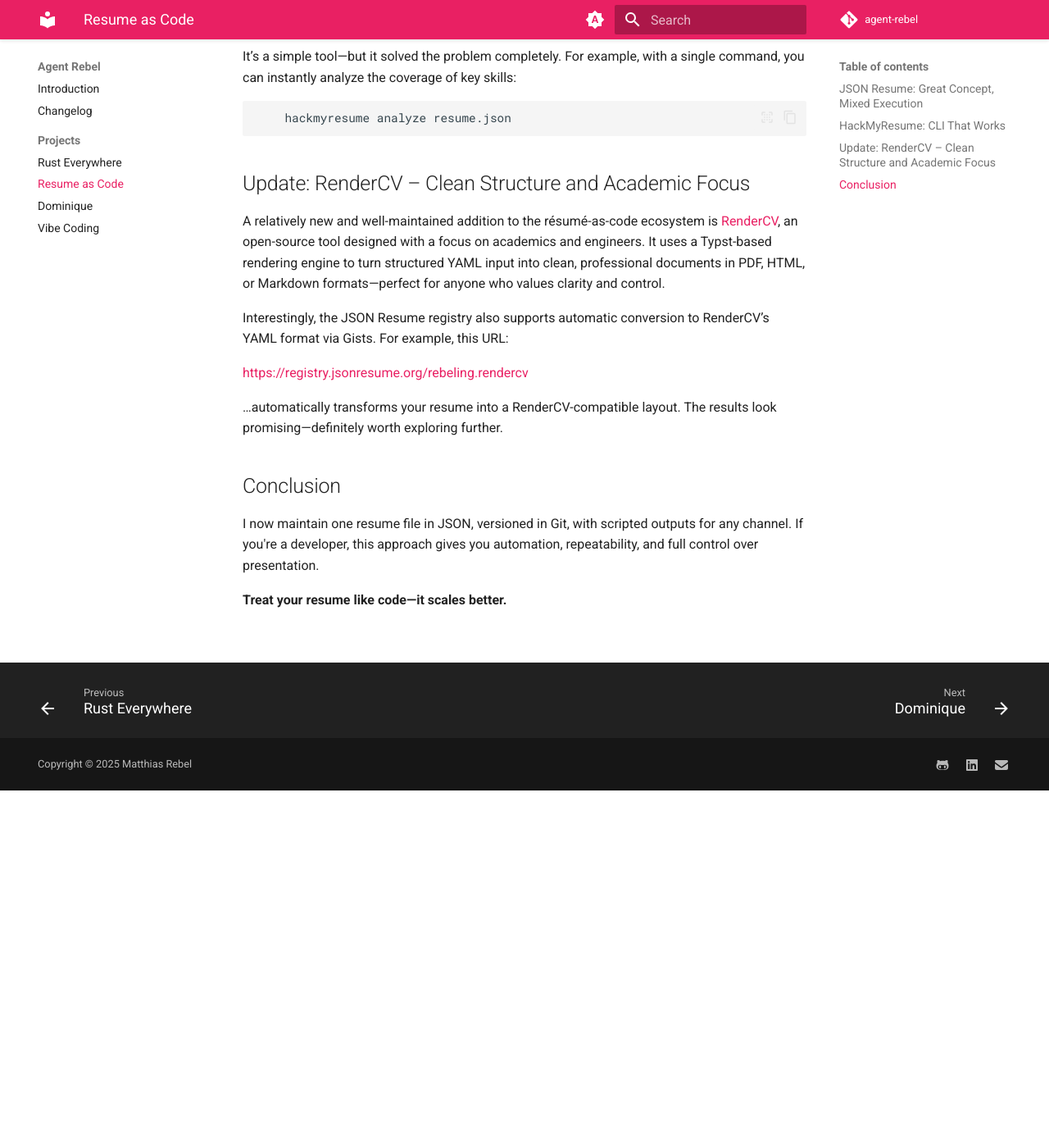
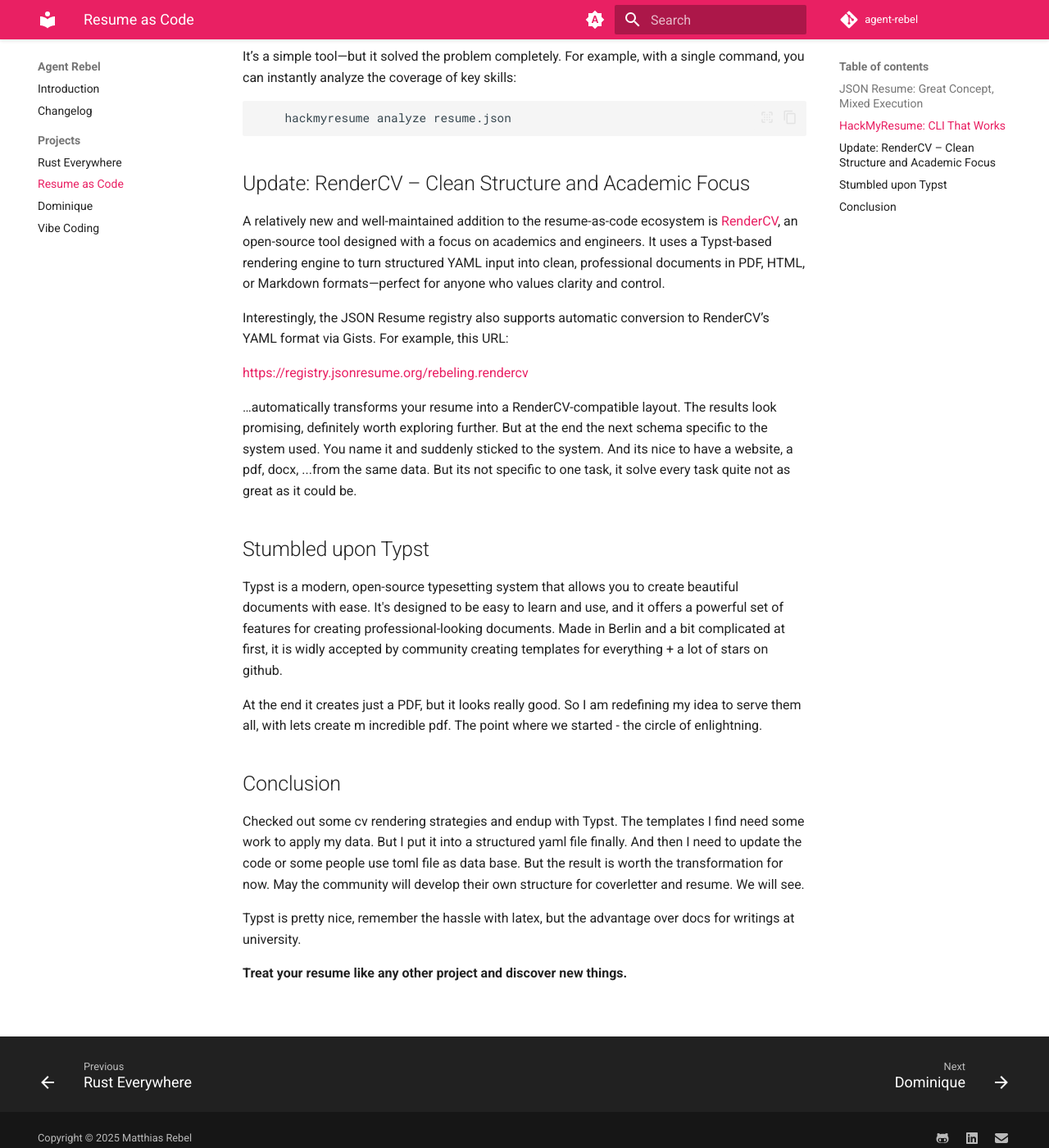
Before and after one commit to rebeling/agent-rebel, an MkDocs documentation site: the page built from docs/projects/resume-as-code.md, in a window 1280 px wide and 1400 px high, scrolled down 1506 px. Shown: the whole window at 82% size. Built offline with MkDocs 1.6.1 and Material for MkDocs 9.7.7, drawn with Linux system fonts in a browser that asks for light colours; before the commit the page ends 2470 px from its top, so only the background shows below that.

```diff
--- a/docs/projects/resume-as-code.md
+++ b/docs/projects/resume-as-code.md
@@ -10,6 +10,7 @@ links:
   - JSON Resume Gist: https://gist.github.com/rebeling
   - HackMyResume: https://github.com/hacksalot/HackMyResume
   - RenderCV: https://rendercv.com
+  - Typst: https://typst.app
 ---
 
 # Resume as Code
@@ -93,17 +94,24 @@ It’s a simple tool—but it solved the problem completely. For example, with a
 
 ## Update: RenderCV – Clean Structure and Academic Focus
 
-A relatively new and well-maintained addition to the résumé-as-code ecosystem is [RenderCV](https://rendercv.com), an open-source tool designed with a focus on academics and engineers. It uses a Typst-based rendering engine to turn structured YAML input into clean, professional documents in PDF, HTML, or Markdown formats—perfect for anyone who values clarity and control.
+A relatively new and well-maintained addition to the resume-as-code ecosystem is [RenderCV](https://rendercv.com), an open-source tool designed with a focus on academics and engineers. It uses a Typst-based rendering engine to turn structured YAML input into clean, professional documents in PDF, HTML, or Markdown formats—perfect for anyone who values clarity and control.
 
 Interestingly, the JSON Resume registry also supports automatic conversion to RenderCV’s YAML format via Gists. For example, this URL:
 
 [https://registry.jsonresume.org/rebeling.rendercv](https://registry.jsonresume.org/rebeling.rendercv)
 
-…automatically transforms your resume into a RenderCV-compatible layout. The results look promising—definitely worth exploring further.
+…automatically transforms your resume into a RenderCV-compatible layout. The results look promising,  definitely worth exploring further. But at the end the next schema specific to the system used. You name it and suddenly sticked to the system. And its nice to have a website, a pdf, docx, ...from the same data. But its not specific to one task, it solve every task quite not as great as it could be.
 
+## Stumbled upon Typst
+
+Typst is a modern, open-source typesetting system that allows you to create beautiful documents with ease. It's designed to be easy to learn and use, and it offers a powerful set of features for creating professional-looking documents. Made in Berlin and a bit complicated at first, it is widly accepted by community creating templates for everything + a lot of stars on github.
+
+At the end it creates just a PDF, but it looks really good. So I am redefining my idea to serve them all, with lets create m incredible pdf. The point where we started - the circle of enlightning.
 
 ## Conclusion
 
-I now maintain one resume file in JSON, versioned in Git, with scripted outputs for any channel. If you're a developer, this approach gives you automation, repeatability, and full control over presentation.
+Checked out some cv rendering strategies and endup with Typst. The templates I find need some work to apply my data. But I put it into a structured yaml file finally. And then I need to update the code or some people use toml file as data base. But the result is worth the transformation for now. May the community will develop their own structure for coverletter and resume. We will see.
 
-**Treat your resume like code—it scales better.**
+Typst is pretty nice, remember the hassle with latex, but the advantage over docs for writings at university.
+
+**Treat your resume like any other project and discover new things.**
```
Also changed, not shown: docs/projects/dominique.md (+4 -1 lines), docs/img/dominique-action.png (added).
